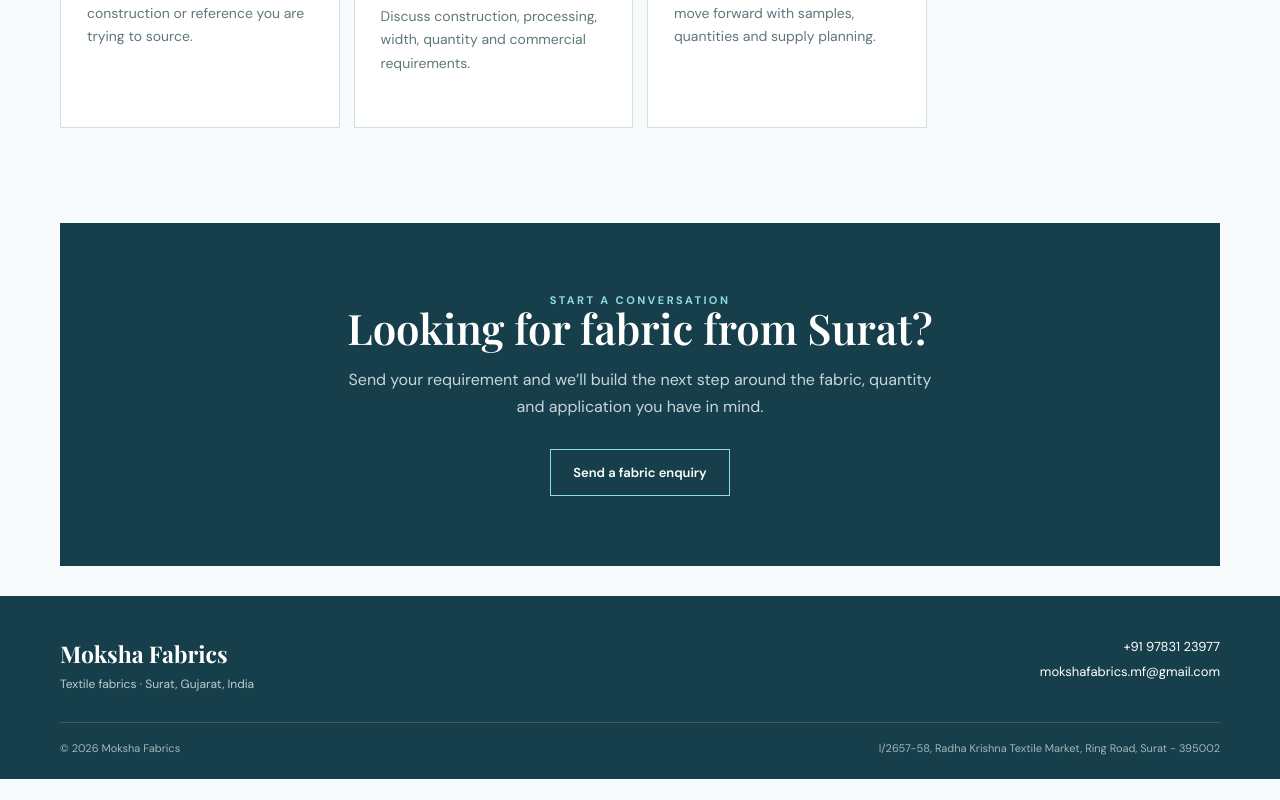
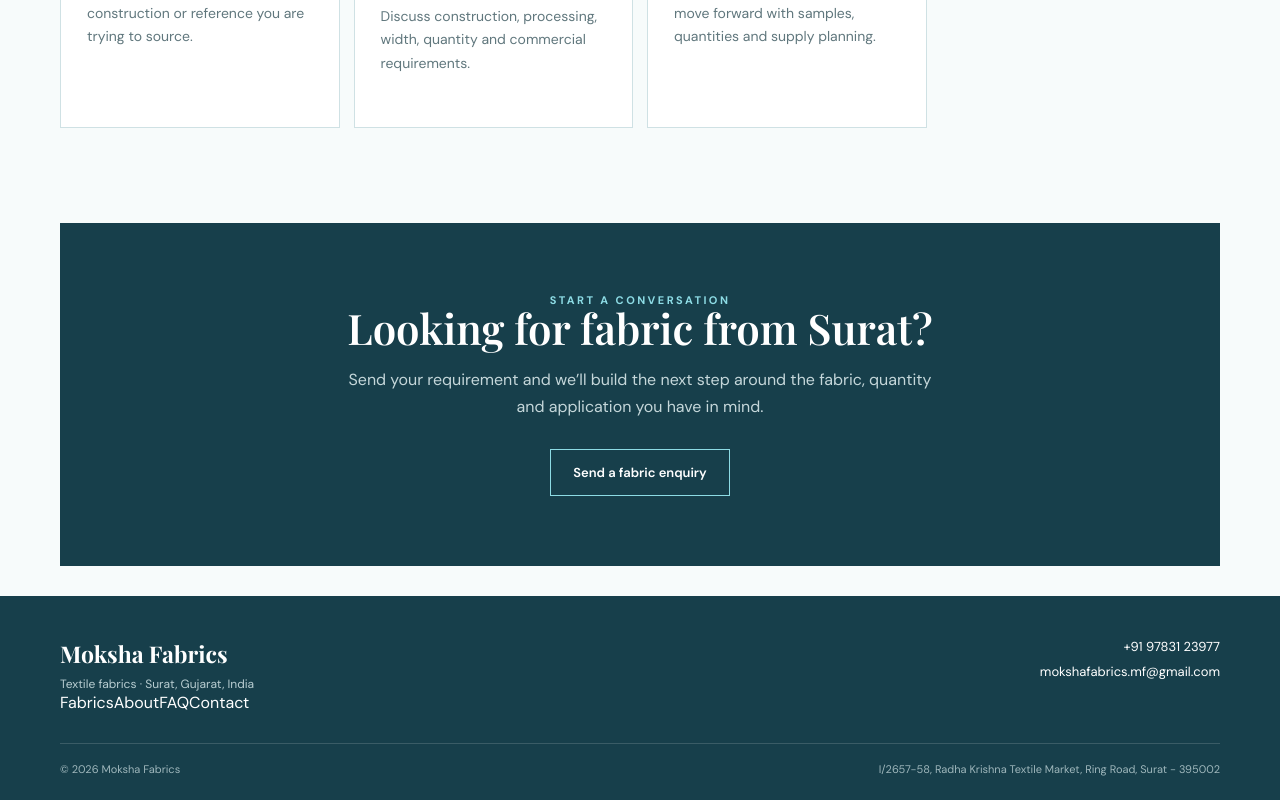
Before and after one commit to theluckygupta/moksha-fabrics, a Next.js app: page / in a window 1280 px wide. Shown: the part 2300-3100 px from the top of the page. Before the commit the page ends 3079 px from the top, so only its background shows below. Built offline with nearby package versions, Linux system fonts and the light colour scheme.

Commit message:
Polish site metadata and footer navigation

```diff
--- a/app/layout.tsx
+++ b/app/layout.tsx
@@ -59,6 +59,12 @@ export default function RootLayout({ children }: Readonly<{ children: React.Reac
             <div>
               <strong>Moksha Fabrics</strong>
               <span>Textile fabrics · Surat, Gujarat, India</span>
+              <nav className="footerNav" aria-label="Footer navigation">
+                <a href="/fabrics">Fabrics</a>
+                <a href="/about">About</a>
+                <a href="/faq">FAQ</a>
+                <a href="/contact">Contact</a>
+              </nav>
             </div>
             <div className="footerContact">
               <a href="tel:+919783123977">+91 97831 23977</a>
```
